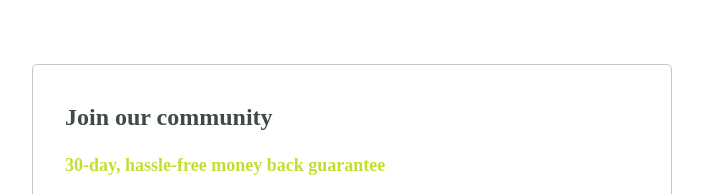
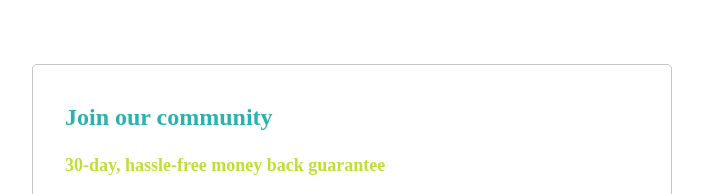
Before and after one commit to lorenzejay/Single-price-grid-component, a plain HTML site: page index.html in a window 1280 px wide. Shown: the top 194 px of the page, without its empty margins (268-971 px from the left). Drawn offline with Linux system fonts and the light colour scheme.

Commit message:
Add files via upload

```diff
--- a/styles.css
+++ b/styles.css
@@ -81,7 +81,7 @@ body{
     border-top-right-radius: 5px;
 }
 .grid1 h2{
-    color: hsl(180, 7%, 27%)
+    color:hsl(179, 62%, 43%);
 }
 .grid1 h4{
     color: hsl(71, 73%, 54%);
```
